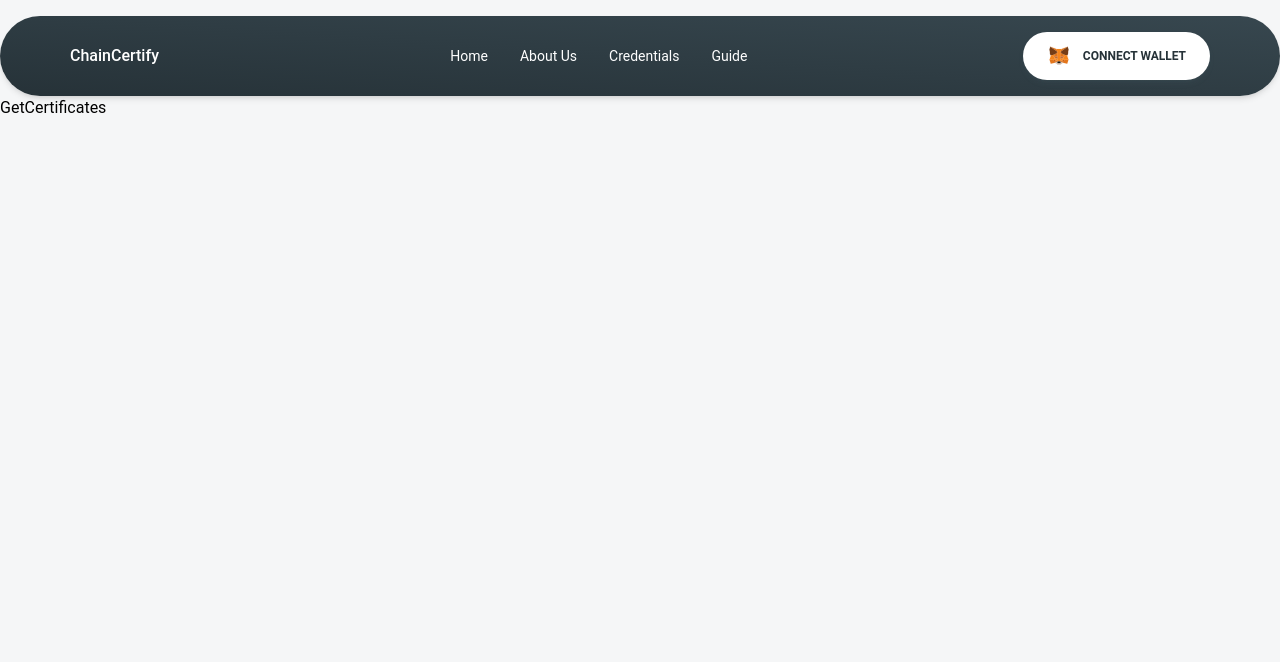
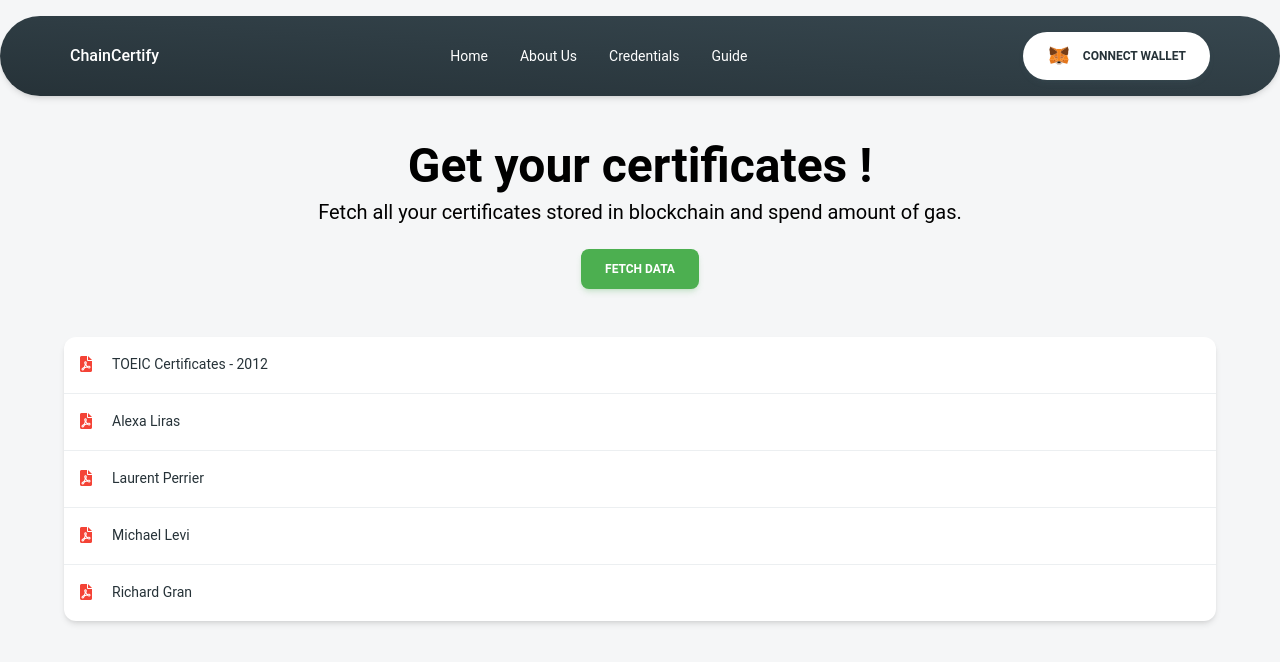
Before and after one commit to r1chou5e/ChainCertify-FE, a React (Create React App) app: page /get in a window 1280 px wide. Shown: the top 662 px of the page. Built offline with nearby package versions, Linux system fonts and the light colour scheme.

Commit message:
add GetCertificates

```diff
--- a/public/index.html
+++ b/public/index.html
@@ -1,4 +1,4 @@
-<!DOCTYPE html>
+<!doctype html>
 <html lang="en">
   <head>
     <meta charset="utf-8" />
@@ -15,6 +15,10 @@
       user's mobile device or desktop. See https://developers.google.com/web/fundamentals/web-app-manifest/
     -->
     <link rel="manifest" href="%PUBLIC_URL%/manifest.json" />
+    <link
+      href="https://cdnjs.cloudflare.com/ajax/libs/font-awesome/6.0.0-beta3/css/all.min.css"
+      rel="stylesheet"
+    />
     <!--
       Notice the use of %PUBLIC_URL% in the tags above.
       It will be replaced with the URL of the `public` folder during the build.
--- a/src/App.js
+++ b/src/App.js
@@ -8,10 +8,12 @@ function App() {
   return (
     <div className="App">
       <Header />
-      <Routes>
-        <Route path="/" element={<Home />} />
-        <Route path="/get" element={<GetCertificates />} />
-      </Routes>
+      <div className="flex justify-center">
+        <Routes>
+          <Route path="/" element={<Home />} />
+          <Route path="/get" element={<GetCertificates />} />
+        </Routes>
+      </div>
     </div>
   );
 }
--- a/src/components/pages/GetCertificates.jsx
+++ b/src/components/pages/GetCertificates.jsx
@@ -1,7 +1,71 @@
-import React from "react";
+import { Card, Typography, Button } from "@material-tailwind/react";
 
-const GetCertificates = () => {
-  return <div>GetCertificates</div>;
-};
+const TABLE_HEAD = ["Name"];
+
+const TABLE_ROWS = [
+  {
+    name: "TOEIC Certificates - 2012",
+  },
+  {
+    name: "Alexa Liras",
+  },
+  {
+    name: "Laurent Perrier",
+  },
+  {
+    name: "Michael Levi",
+  },
+  {
+    name: "Richard Gran",
+  },
+];
+
+function GetCertificates() {
+  return (
+    <div className="flex-col w-full">
+      <div className="flex flex-col text-center py-10 pb-2">
+        <Typography variant="h1">Get your certificates !</Typography>
+        <Typography variant="lead">
+          Fetch all your certificates stored in blockchain and spend amount of
+          gas.
+        </Typography>
+        <Button color="green" className="w-fit self-center mt-5">
+          Fetch data
+        </Button>
+      </div>
+      <div className="flex justify-center">
+        <Card className="h-full w-[90%] mt-10 overflow-hidden">
+          <table className="w-full min-w-max table-auto text-left">
+            <tbody>
+              {TABLE_ROWS.map(({ name, job, date }, index) => {
+                const isLast = index === TABLE_ROWS.length - 1;
+                const classes =
+                  (isLast ? "p-4" : "p-4 border-b border-blue-gray-50") +
+                  " flex items-center";
+
+                return (
+                  <tr key={name}>
+                    <td className={classes}>
+                      <div className="mr-2">
+                        <i className="fas fa-file-pdf text-red-500 mr-1"></i>
+                      </div>
+                      <Typography
+                        variant="small"
+                        color="blue-gray"
+                        className="font-normal pl-2"
+                      >
+                        {name}
+                      </Typography>
+                    </td>
+                  </tr>
+                );
+              })}
+            </tbody>
+          </table>
+        </Card>
+      </div>
+    </div>
+  );
+}
 
 export default GetCertificates;
```
